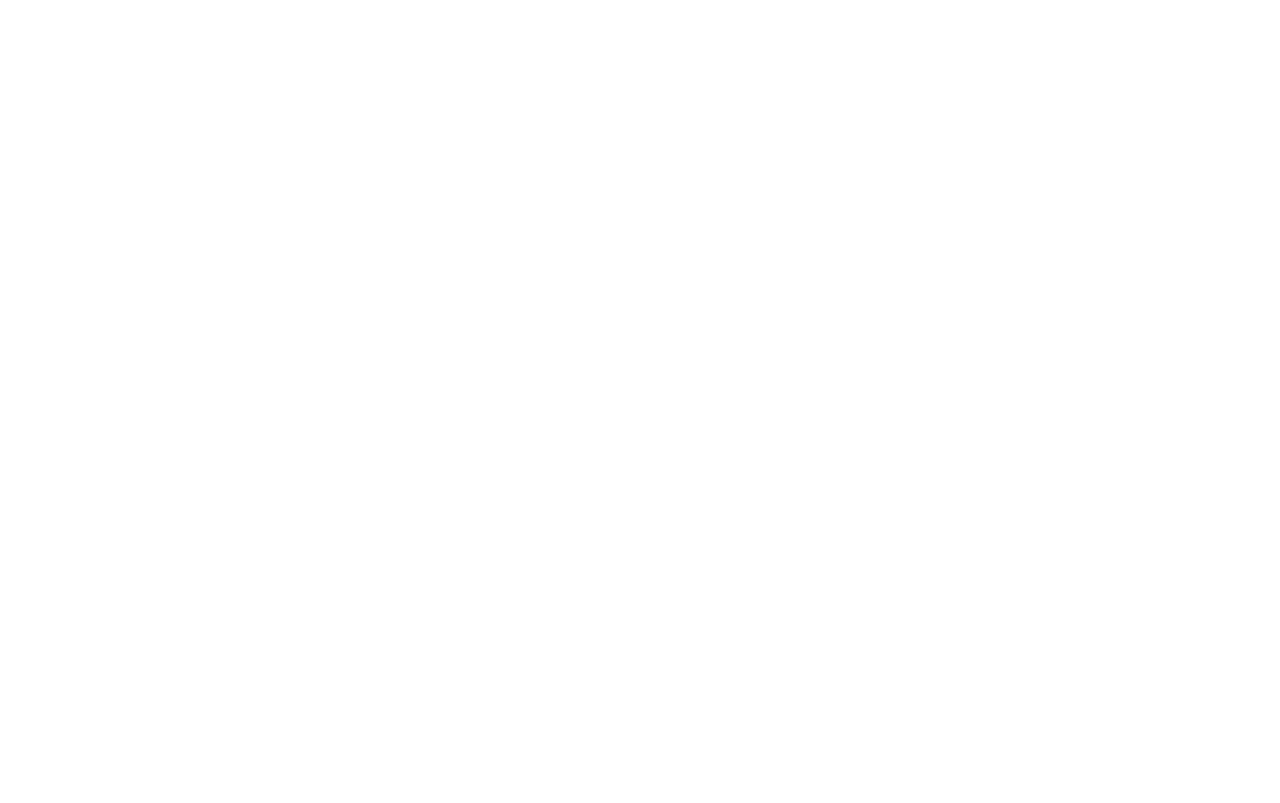
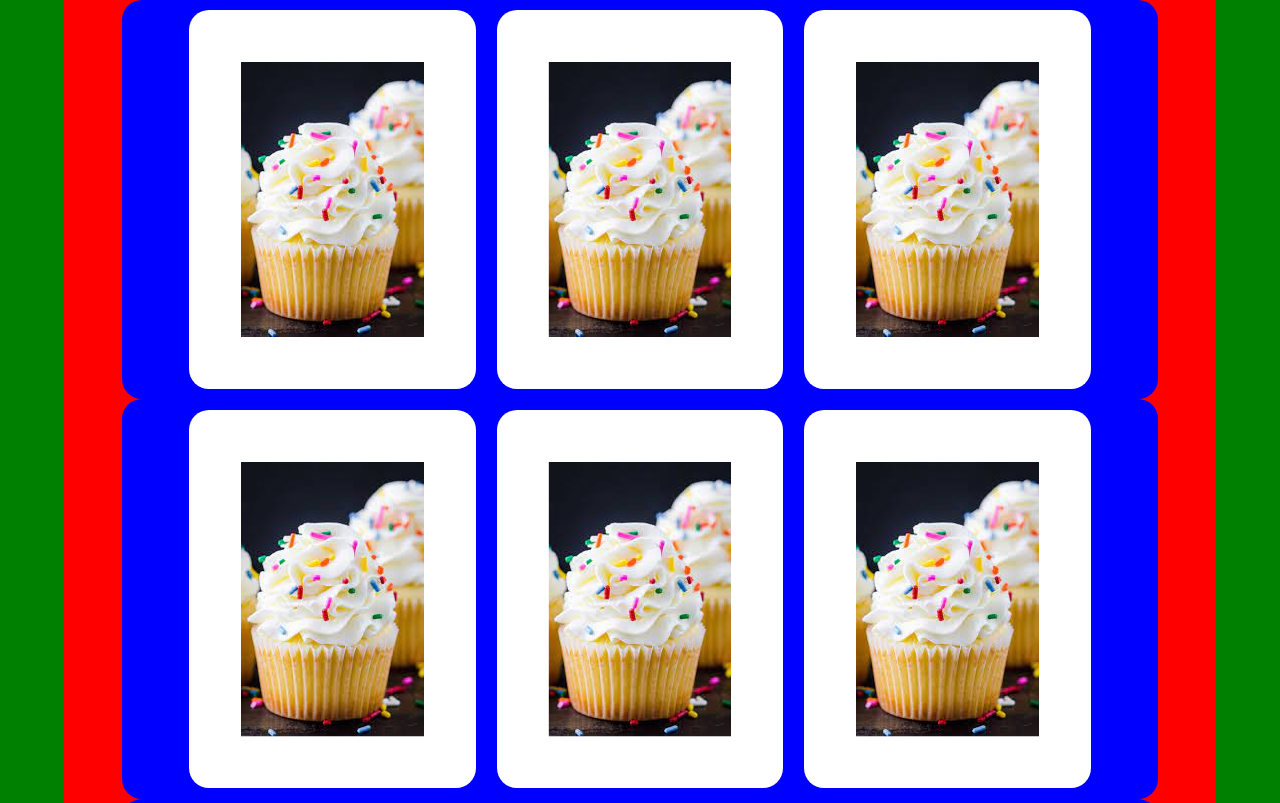
Before and after one commit to staten-island-tech/flexbox-gallery-project-Aiden8641, a plain HTML site: page Index.html in a window 1280 px wide. Shown: the top 803 px of the page. Drawn offline with Linux system fonts and the light colour scheme.

Commit message:
finish layout

```diff
--- a/Index.html
+++ b/Index.html
@@ -1,23 +1,42 @@
 <html lang="en">
 
 <head>
-    <meta charset="UTF-8">
-    <meta http-equiv="X-UA-Compatible" content="IE=edge">
-    <meta name="viewport" content="width=device-width, initial-scale=1.0">
-    <link rel="stylesheet" href="Style.css">
+    <meta charset="UTF-8" />
+    <meta http-equiv="X-UA-Compatible" content="IE=edge" />
+    <meta name="viewport" content="width=device-width, initial-scale=1.0" />
+    <link rel="stylesheet" href="Style.css" />
     <title>Document</title>
 </head>
 
 <body>
-    <div class="gallery_row">
-        <p></p>
+    <div class="gallery_container">
+
+        <span class="gallery_row gallery_row1">
+            <img src="img/CupCake.jfif" alt="CupCake" class="gallery_picture">
+            <img src="img/CupCake.jfif" alt="CupCake" class="gallery_picture">
+            <img src="img/CupCake.jfif" alt="CupCake" class="gallery_picture">
+        </span>
+    </div>
+    <div class="gallery_container">
+
+        <span class="gallery_row gallery_row1">
+            <img src="img/CupCake.jfif" alt="CupCake" class="gallery_picture">
+            <img src="img/CupCake.jfif" alt="CupCake" class="gallery_picture">
+            <img src="img/CupCake.jfif" alt="CupCake" class="gallery_picture">
+        </span>
+    </div>
+    <div class="gallery_container">
+
+        <span class="gallery_row gallery_row1">
+            <img src="img/CupCake.jfif" alt="CupCake" class="gallery_picture">
+            <img src="img/CupCake.jfif" alt="CupCake" class="gallery_picture">
+            <img src="img/CupCake.jfif" alt="CupCake" class="gallery_picture">
+        </span>
+    </div>
 
 
 
-    </div>
 
-    <div class="gallery_row"></div>
-    <div class="gallery_row"></div>
 
 </body>
 
--- a/Style.css
+++ b/Style.css
@@ -5,18 +5,37 @@
   margin: 0;
   box-sizing: border-box;
   font-size: 62.5%;
+  background-color: green;
+}
+
+.gallery_container {
+  background-color: red;
+  display: flex;
+  justify-content: center;
+  margin: 0 auto;
+  padding: 2rem auto;
+  width: 90%;
+  height: auto;
+}
+
+.gallery_row {
+  margin-left: 5%;
+  margin-right: 5%;
+  background-color: blue;
+  border-radius: 2rem;
+  width: 90%;
+  height: 80% auto;
+  display: flex;
+  flex-flow: row wrap;
+  justify-content: center;
+  align-items: center;
 }
 
 .gallery_picture {
-  display: flex;
-  flex-direction: row;
-  align-items: center;
+  background-color: white;
+  border-radius: 2rem;
+  padding: 5%;
+  margin: 1%;
+  width: 80% auto;
+  height: auto;
 }
-
-img {
-  height: 10rem;
-}
-
-.gallery_row {
-  background-color: blue;
-}
```
